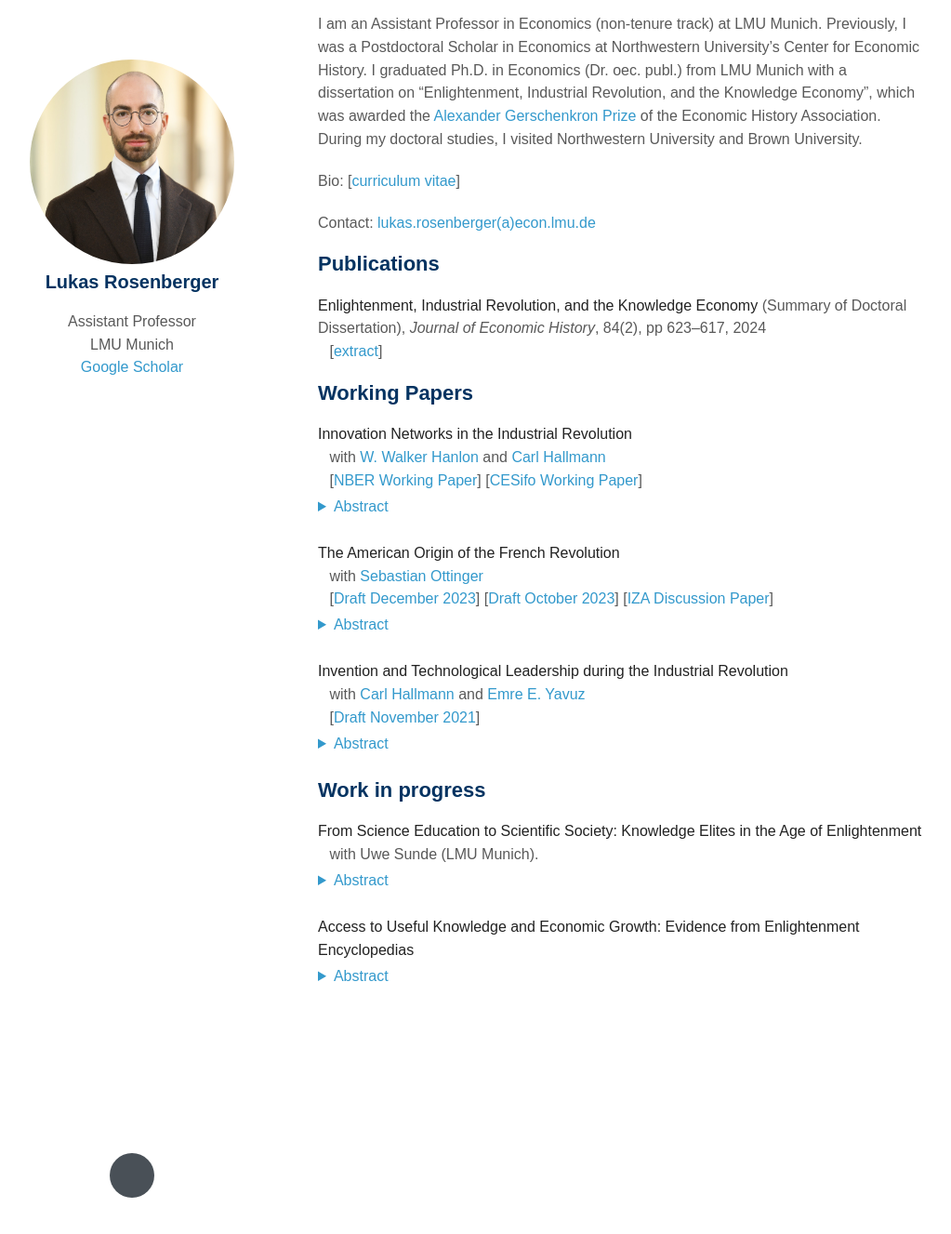
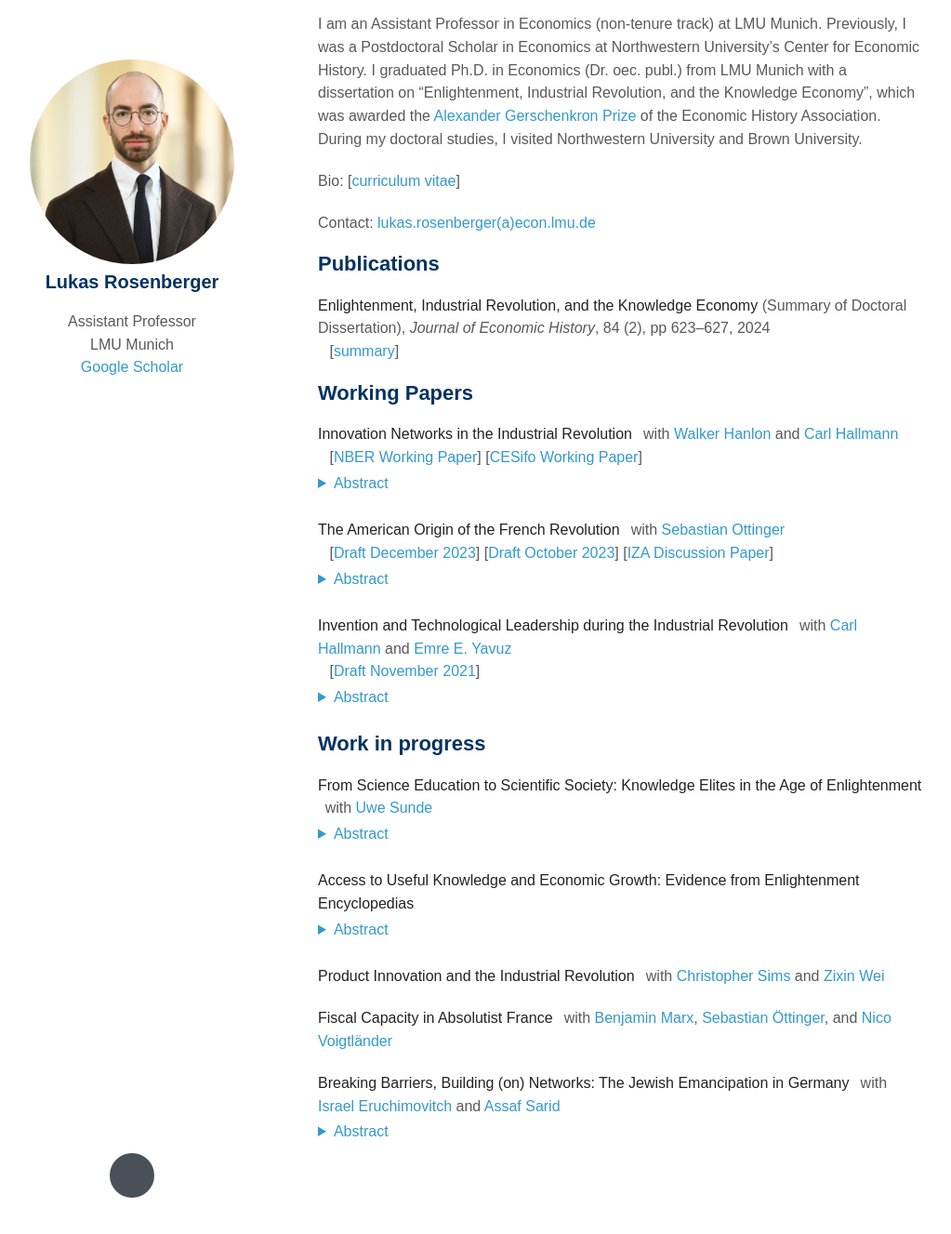
Before and after one commit to lukasrosenberger/lukasrosenberger.github.io, a Jekyll site: the page built from index.md, in a window 1280 px wide and 1400 px high, scrolled down 145 px. Shown: the top 1327 px of the window at 93% size, without its empty margins (128-1151 px from the left). Built offline with Jekyll 4.4.1, drawn with Linux system fonts in a browser that asks for light colours; nearby versions of some CDN libraries; some web fonts are replaced; a style sheet for code colours, icons or effects is not loaded; some of the changed text lies outside the part shown.

Commit message:
additions to projects, as of Dezember 2024

```diff
--- a/index.md
+++ b/index.md
@@ -7,6 +7,7 @@ layout: homepage
 ## About Me
 
 I am an Assistant Professor in Economics (non-tenure track) at LMU Munich. Previously, I was a Postdoctoral Scholar in Economics at Northwestern University's Center for Economic History. I graduated Ph.D. in Economics (Dr. oec. publ.) from LMU Munich with a dissertation on "Enlightenment, Industrial Revolution, and the Knowledge Economy", which was awarded the [Alexander Gerschenkron Prize](https://eh.net/gerschenkron-prize-2/) of the Economic History Association. During my doctoral studies, I visited Northwestern University and Brown University.
+
 
 Bio: [[curriculum vitae](https://lukasrosenberger.github.io/download/CV_RosenbergerL_2023_Aug.pdf)]
 
@@ -34,13 +35,13 @@ Contact: [lukas.rosenberger(a)econ.lmu.de](mailto:lukas.rosenberger@econ.lmu.de)
 ## Publications
 
 **Enlightenment, Industrial Revolution, and the Knowledge Economy** (Summary of Doctoral Dissertation),
-*Journal of Economic History*, 84(2), pp 623--617, 2024
-<br> &ensp; [[extract](https://lukasrosenberger.github.io/download/2024_JEH_dissertation_summary_Rosenberger.pdf)]
+*Journal of Economic History*, 84 (2), pp 623--627, 2024
+<br> &ensp; [[summary](https://lukasrosenberger.github.io/download/2024_JEH_dissertation_summary_Rosenberger.pdf)]
 
 ## Working Papers
 
 **Innovation Networks in the Industrial Revolution**
-  <br>  &ensp;  with [W. Walker Hanlon](http://walkerhanlon.com/) and [Carl Hallmann](https://cclemh.github.io/)
+&thinsp; with [Walker Hanlon](http://walkerhanlon.com/) and [Carl Hallmann](https://cclemh.github.io/)
   <br>  &ensp; [[NBER Working Paper](https://www.nber.org/papers/w32875)] [[CESifo Working Paper](https://www.cesifo.org/en/publications/2024/working-paper/innovation-networks-industrial-revolution)]
 <!--[[Draft August 2024](https://lukasrosenberger.github.io/download/rosenberger_hanlon_hallmann_Aug2024.pdf)]-->
   <details>
@@ -50,9 +51,8 @@ How did Britain sustain faster rates of economic growth than comparable European
   </details>
 
 **The American Origin of the French Revolution**
-  &ensp; with [Sebastian Ottinger](https://sites.google.com/view/sebastian-ottinger)
-  <br>
-  &ensp; [[Draft December 2023](https://lukasrosenberger.github.io/download/American_Origins_of_the_French_Revolution_Dec_2023.pdf)]
+&thinsp;  with [Sebastian Ottinger](https://sites.google.com/view/sebastian-ottinger)
+  <br> &ensp; [[Draft December 2023](https://lukasrosenberger.github.io/download/American_Origins_of_the_French_Revolution_Dec_2023.pdf)]
     [[Draft October 2023](https://lukasrosenberger.github.io/download/American_Origins_of_the_French_Revolution_Oct_2023.pdf)]
     [[IZA Discussion Paper](https://docs.iza.org/dp15974.pdf)]
   <details>
@@ -63,10 +63,8 @@ How did Britain sustain faster rates of economic growth than comparable European
 
 
 **Invention and Technological Leadership during the Industrial Revolution**
- <br>
-  &ensp;  with [Carl Hallmann](https://cclemh.github.io/) and [Emre E. Yavuz](https://eeyz.me/)
- <br>
-  &ensp; [[Draft November 2021](https://lukasrosenberger.github.io/download/HRY_21_11_Invention_and_Leadership.pdf)]
+&thinsp; with [Carl Hallmann](https://cclemh.github.io/) and [Emre E. Yavuz](https://eeyz.me/)
+ <br> &ensp; [[Draft November 2021](https://lukasrosenberger.github.io/download/HRY_21_11_Invention_and_Leadership.pdf)]
   <details>
   <summary>Abstract</summary>
 This paper provides the first empirical cross-country evidence on inventive activity during the Industrial Revolution.
@@ -80,10 +78,7 @@ The evidence informs a debate about whether the acceleration of technological pr
 
 ## Work in progress
 
-**From Science Education to Scientific Society:
-Knowledge Elites in the Age of Enlightenment**
-  <br>
-  &ensp; with Uwe Sunde (LMU Munich). &ensp;
+**From Science Education to Scientific Society: Knowledge Elites in the Age of Enlightenment** &thinsp;  with [Uwe Sunde](https://sites.google.com/view/uwesunde/)
   <details>
   <summary>Abstract</summary>
 Upper-tail knowledge is increasingly seen as a pivotal factor enabling modern economic growth to emerge in Western Europe.
@@ -107,6 +102,22 @@ The 2SLS results confirm that cities with better access to useful knowledge grew
   <br> &nbsp;
   </details>
 
+**Product Innovation and the Industrial Revolution** &thinsp; with [Christopher Sims](https://www.linkedin.com/in/christopher-sims-bbba6a13a) and [Zixin Wei](https://www.linkedin.com/in/zincy-wei-561800117)
+
+
+**Fiscal Capacity in Absolutist France**  &thinsp; with [Benjamin Marx](https://sites.google.com/view/bmarx/), [Sebastian Öttinger](https://sites.google.com/view/sebastian-ottinger), and [Nico Voigtländer](https://www.anderson.ucla.edu/faculty/nico.v/)
+
+
+**Breaking Barriers, Building (on) Networks: The Jewish Emancipation in Germany** &thinsp; with [Israel Eruchimovitch](https://sites.google.com/brown.edu/israel-eruchimovitch) and [Assaf Sarid](http://www.assafsarid.com/)
+  <details>
+  <summary>Abstract</summary>
+How do minority groups react to state efforts to integrate them into society? The experience of German Jews during the 19th century offers a compelling case study to explore this question. For centuries, Jews in Germany faced numerous legal restrictions that excluded them from society. Legal emancipation in the first half of the century granted Jews substantial rights, aligning their prospects with those of Christians during the unfolding Industrial Revolution. However, industrialization led to a growing divergence in the occupational paths of Christians and Jews:
+Using county-level data from Prussia, we show that while Christians shifted from agriculture to industry, Jews tended to specialize in certain service sector professions, such as finance, law, and medicine. At the same time, Jews in more industrialized regions experienced deeper acculturation, as reflected in higher rates of intermarriage. We work on complementing the analysis with individual-level data from archival sources to explore the relationship between occupational choices and acculturation efforts, including name changes and conversion to Christianity. Finally, using a game-theoretic model, we propose that the strong social networks Jews developed over centuries of isolation might explain the dual pattern of specialization and acculturation. These networks not only provided Jews with a comparative advantage in professions that relied on connections, thereby fostering occupational specialization, but also enabled them to privately maintain their group identity while blending into majority culture.
+  <br> &nbsp;
+  </details>
+
+<br>
+<br>
 
 
 <!--
```
Also changed, not shown: HOWTO.txt (+11 -0 lines), 1 other file.
